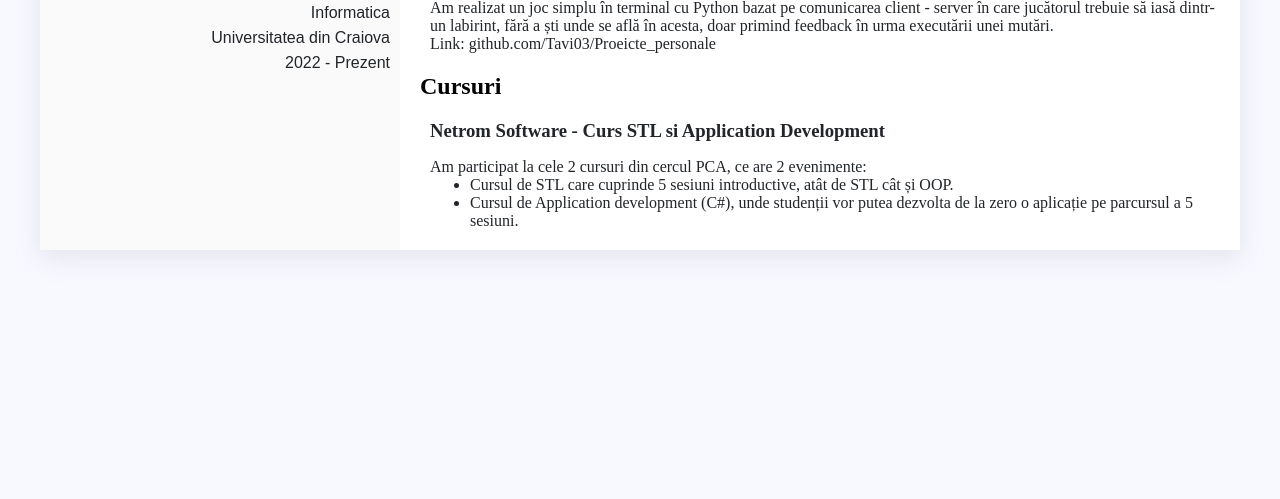
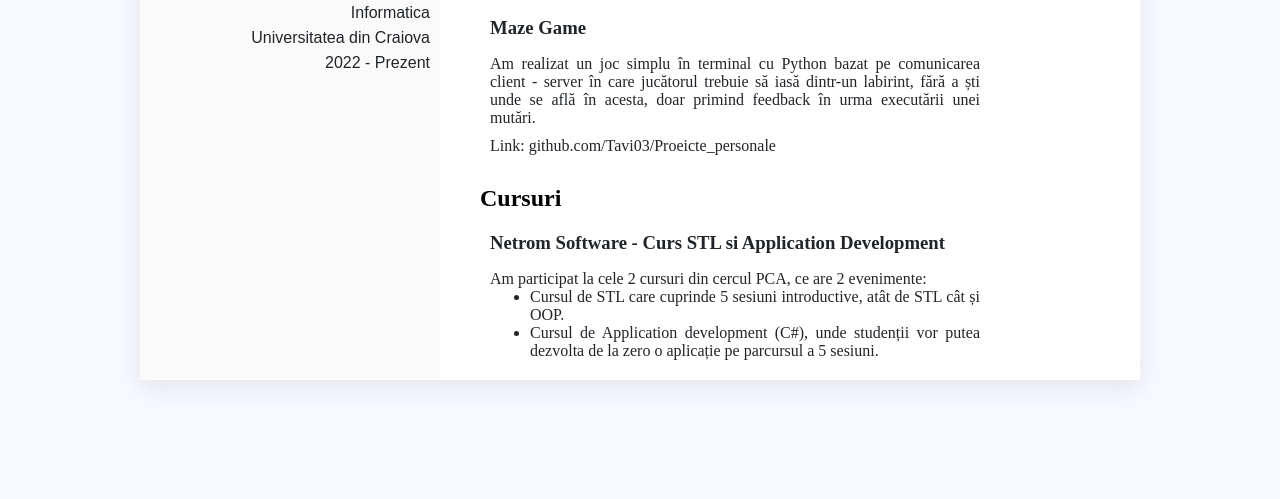
Before and after one commit to Tavi03/Resume, a plain HTML site: page index.html in a window 1280 px wide. Shown: the part 301-800 px from the top of the page. Drawn offline with Linux system fonts and the light colour scheme.

Commit message:
resume done

```diff
--- a/index.html
+++ b/index.html
@@ -90,12 +90,14 @@
                                 are drepturi de admin pentru a
                                 modifica/șterge/adăuga produse.
                             </p>
+                            <div class="link">
                                 <span>Link: </span>
                                 <a
                                     href="https://github.com/Tavi03/Proiecte_personale"
                                 >
                                     github.com/Tavi03/Proeicte_personale
                                 </a>
+                            </div>
                         </div>
                         <div class="category-element">
                             <h3 class="category-subtitle">Maze Game</h3>
@@ -106,12 +108,14 @@
                                 fără a ști unde se află în acesta, doar primind
                                 feedback în urma executării unei mutări.
                             </p>
+                            <div class="link">
                                 <span>Link: </span>
                                 <a
                                     href="https://github.com/Tavi03/Proiecte_personale"
                                 >
                                     github.com/Tavi03/Proeicte_personale
                                 </a>
+                            </div>
                         </div>
                     </div>
                     <div class="content-category">
--- a/styles/style.css
+++ b/styles/style.css
@@ -5,11 +5,9 @@ body {
 
 .resume_body {
     margin: 0 auto;
-    /* width: 55%; */
-    /* height: 1000px; */
     background-color: white;
     box-shadow: rgba(149, 157, 165, 0.2) 0px 8px 24px;
-    width: 1200px;
+    width: 1000px;
 }
 
 header {
@@ -28,7 +26,6 @@ header {
 
 .main_page {
     display: flex;
-    /* flex-wrap: wrap; */
 }
 
 .sidebar {
@@ -103,8 +100,16 @@ header {
     color: #212529;
 }
 
+.content-category {
+    margin-top: 30px;
+    margin-left: 20px;
+    width: 75%;
+    text-align: justify;
+}
+
 .category-title {
     color: black;
+    margin: 0;
 }
 
 .category-element {
@@ -115,9 +120,13 @@ header {
     margin: 0;
 }
 
-.category-element > a {
+.link > a {
     text-decoration: none;
     color: #212529;
+}
+
+.link a:hover {
+    color: blue;
 }
 
 .category-element ul {
@@ -127,3 +136,7 @@ header {
 .category-element p {
     margin: 16px 0 0 0;
 }
+
+.link {
+    margin: 10px 0;
+}
```
Lines whose indentation alone changed are shown as unchanged.
